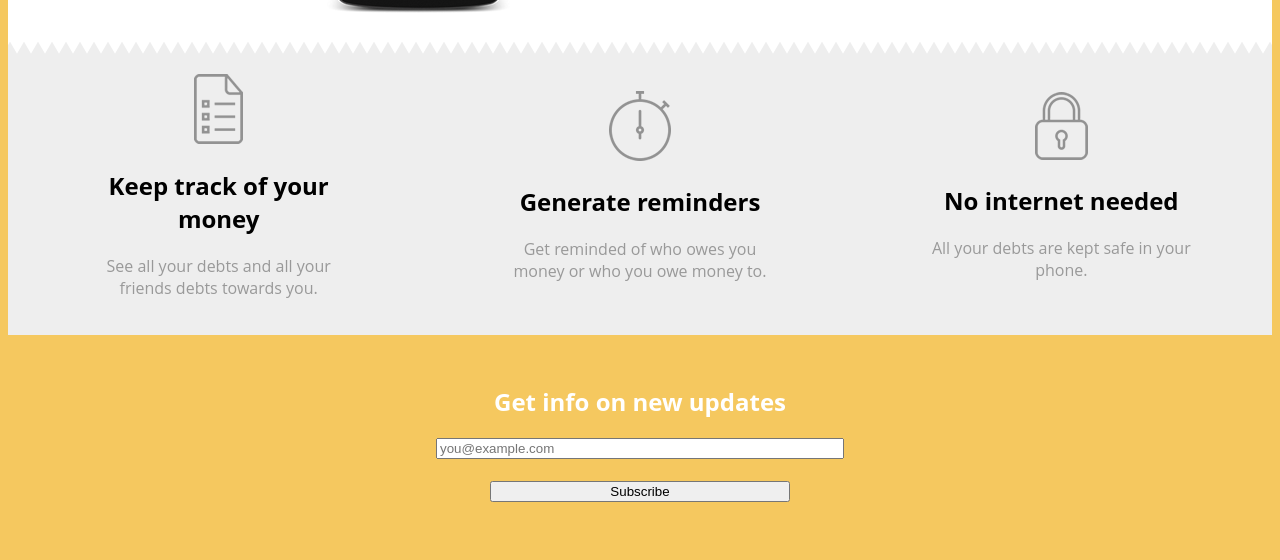
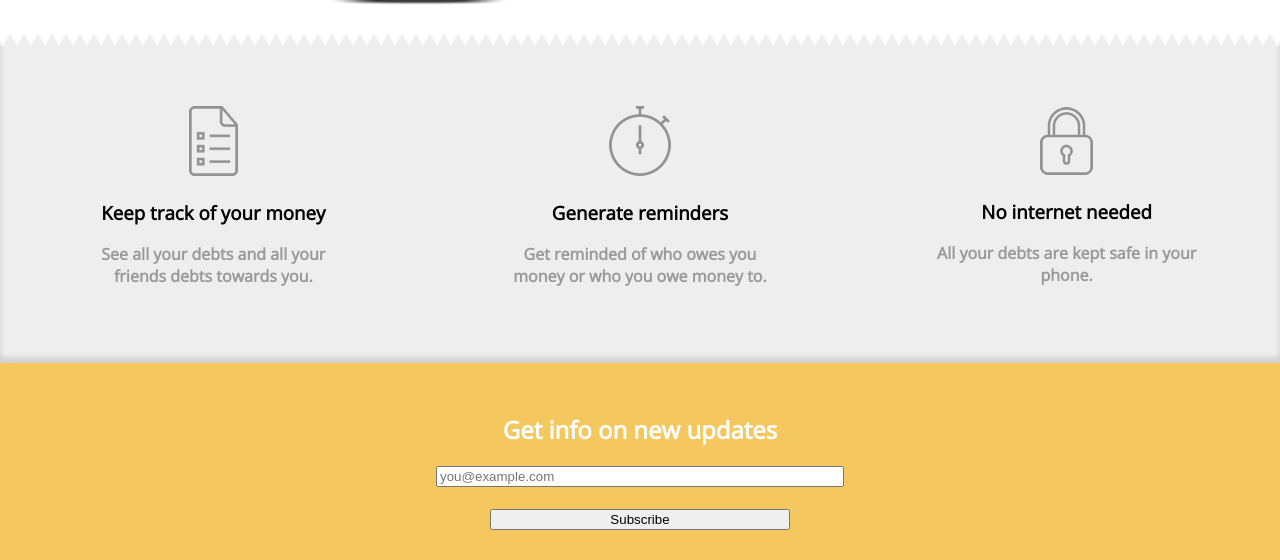
Before and after one commit to wolox-training/ge-react-native, a plain HTML site: page index.html in a window 1280 px wide. Shown: the part 348-908 px from the top of the page. Drawn offline with nearby package versions, Linux system fonts and the light colour scheme.

Commit message:
added shadows and polished some spacings and sizes

```diff
--- a/index.html
+++ b/index.html
@@ -2,6 +2,7 @@
 <html>
 	<head>
 		<link rel="stylesheet" type="text/css" href="styles/styles.css"/>
+		<link href="https://fonts.googleapis.com/css?family=Open+Sans" rel="stylesheet">
 	</head>
 	<body>
 		<div class="header">
@@ -9,21 +10,21 @@
 			<div class="header-separator"></div>
 			<img src="resources/tcg_logo.png"/>
 		</div>
-		<div class="perks">
+		<div class="features">
 
-				<div class="perk">
+				<div class="feature">
 					<img src="resources/ic_list.png"/>
-					<h2>Keep track of your money</h2>
+					<h3>Keep track of your money</h2>
 					<p>See all your debts and all your friends debts towards you.</p>
 				</div>
-				<div class="perk">
+				<div class="feature">
 					<img src="resources/ic_reminder.png"/>
-					<h2>Generate reminders</h2>
+					<h3>Generate reminders</h2>
 					<p>Get reminded of who owes you money or who you owe money to.</p>
 				</div>
-				<div class="perk">
+				<div class="feature">
 					<img src="resources/ic_safe.png"/>
-					<h2>No internet needed</h2>
+					<h3>No internet needed</h2>
 					<p>All your debts are kept safe in your phone.</p>
 				</div>
 
--- a/styles/styles.css
+++ b/styles/styles.css
@@ -8,12 +8,13 @@ dark-grey: #111
 
 Font: Open Sans
 */
-
 body {
 	background-color: #F5C85F; /*orange*/
 	display: flex;
 	font-family: "Open Sans";
 	flex-direction: column;
+	padding: 0;
+	margin: 0;
 }
 
 .header {
@@ -25,6 +26,7 @@ body {
 	background-repeat: repeat-x;
 	background-position: bottom;
 	padding: 20px 0 40px;
+	width: 100%;
 }
 
 .header-separator {
@@ -44,30 +46,38 @@ body {
 	}
 
 	.header {
-		padding: 40px;
+		padding: 40px 0 0;
 	}
 }
 
-.perk {
-	margin: 20px 0;
-	text-align: center;
-	width: 280px;
-}
-
-.perk p {
-	color: #999;
-}
-
-.perks {
+.features {
 	align-items: center;
 	background-color: #EEE; /*light-gray*/
 	display: flex;
 	flex-direction: row;
 	flex-flow: row wrap;
 	justify-content: space-around;
+	-webkit-box-shadow: inset 0px -5px 6px 0px rgba(0,0,0,0.14);
+	-moz-box-shadow: inset 0px -5px 6px 0px rgba(0,0,0,0.14);
+	box-shadow: inset 0px -5px 6px 0px rgba(0,0,0,0.14);
+	padding: 0;
+	margin: 0;
+	width: 100%;
 }
 
-.subscribe{
+.feature {
+	margin: 60px 0;
+	text-align: center;
+	width: 280px;
+}
+
+.feature p {
+	color: #999;
+	font-weight: bold;
+}
+
+
+.subscribe {
 	justify-content: space-around;
 	background-color: #F5C85F;
 	display:flex;
```
